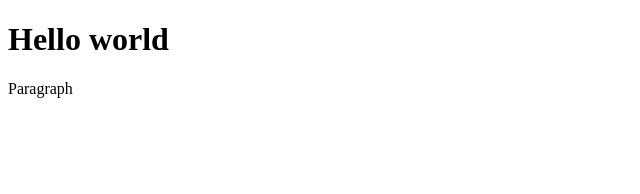
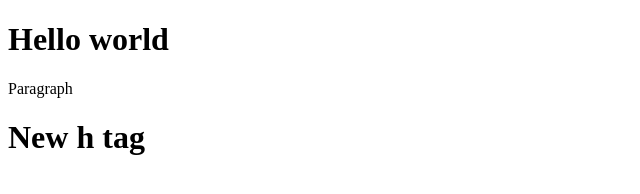
Before and after one commit to BunyodErmatov/github-test, a plain HTML site: page index.html in a window 1280 px wide. Shown: the whole page, without its empty margins (0-640 px from the left). Drawn offline with Linux system fonts and the light colour scheme.

Commit message:
new h tag

```diff
--- a/index.html
+++ b/index.html
@@ -8,5 +8,6 @@
 <body>
     <h1>Hello world</h1>
     <p>Paragraph</p>
+    <h1>New h tag</h1>
 </body>
 </html>
```
